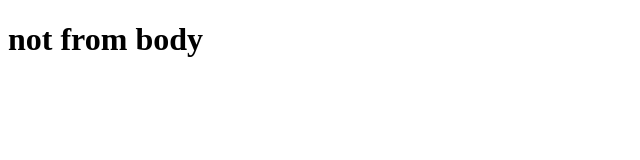
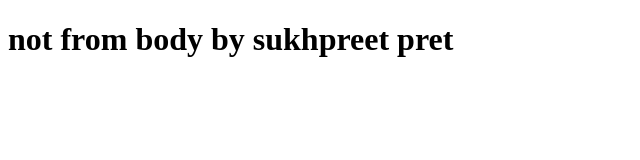
Before and after one commit to sukhpreetcode/Html, a plain HTML site: page cff.html in a window 1280 px wide. Shown: the whole page, without its empty margins (0-640 px from the left). Drawn offline with Linux system fonts and the light colour scheme.

Commit message:
third by my

```diff
--- a/cff.html
+++ b/cff.html
@@ -6,6 +6,6 @@
     <title>Document</title>
 </head>
 <body>
-    <h1>not from body</h1>
+    <h1>not from body by sukhpreet pret</h1>
 </body>
 </html>
```
